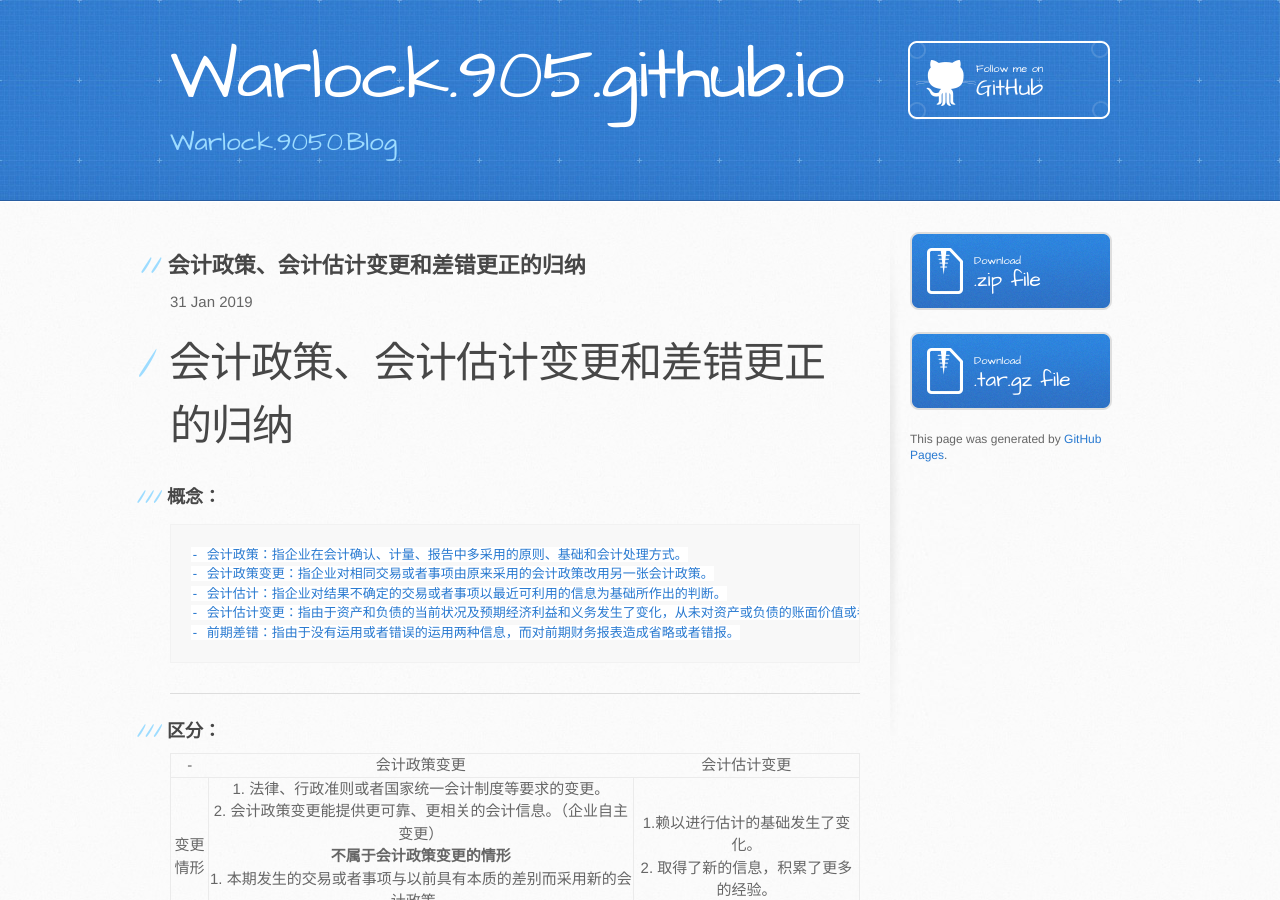
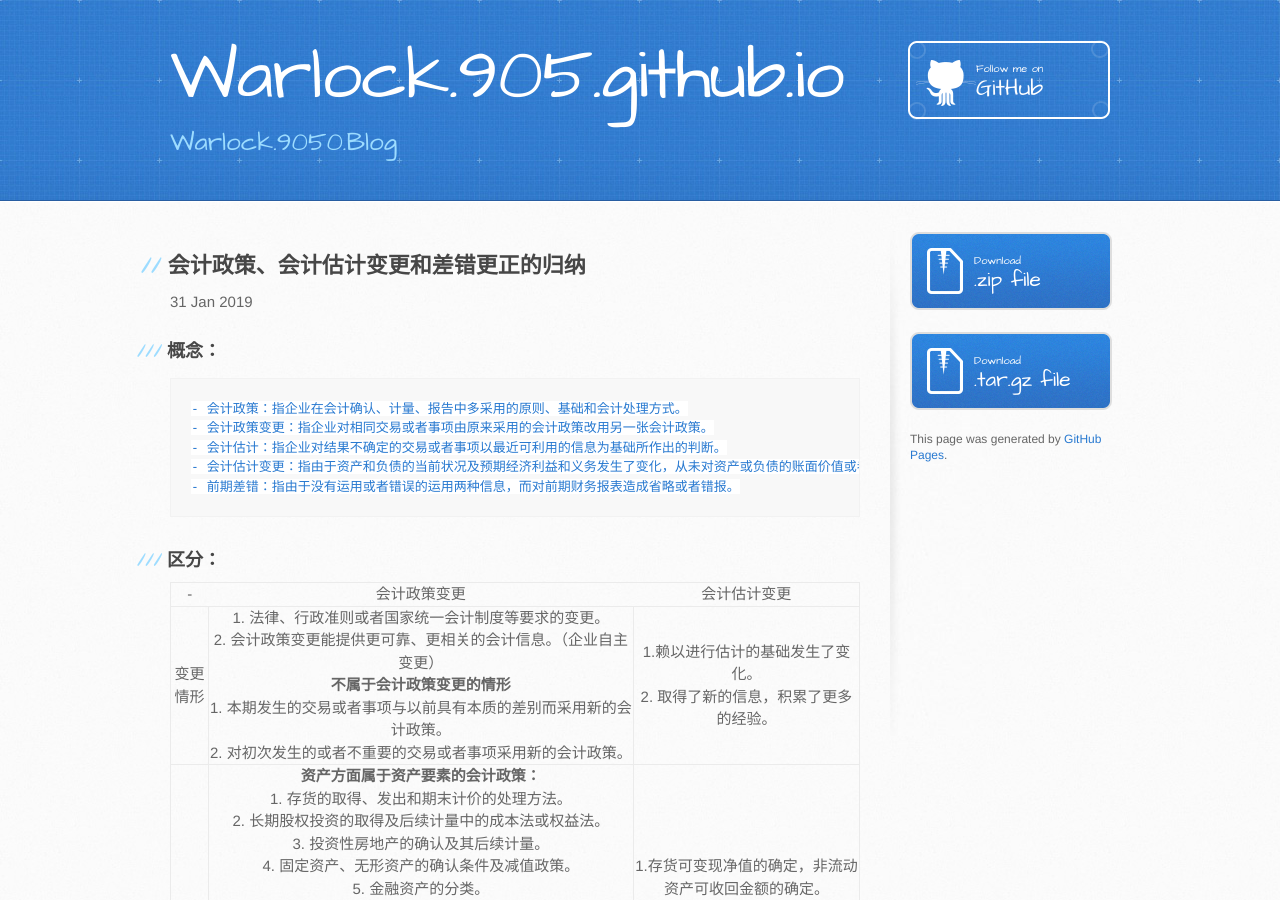
Before and after one commit to warlock905/warlock905.github.io, a Jekyll site: the page built from _posts/2019-01-31-account.md, in a window 1280 px wide and 900 px high. Built offline with Jekyll 4.4.1, drawn with Linux system fonts in a browser that asks for light colours.

Commit message:
Update 2019-01-31-account.md

```diff
--- a/_posts/2019-01-31-account.md
+++ b/_posts/2019-01-31-account.md
@@ -5,9 +5,6 @@ date:   2019-01-31 15:40:56
 categories: 会计
 ---
 
-
-
-# 会计政策、会计估计变更和差错更正的归纳 #
 
 
 ### 概念： ###
@@ -18,7 +15,6 @@ categories: 会计
 	- 会计估计变更：指由于资产和负债的当前状况及预期经济利益和义务发生了变化，从未对资产或负债的账面价值或者资产的定期消耗金额进行调整。
 	- 前期差错：指由于没有运用或者错误的运用两种信息，而对前期财务报表造成省略或者错报。
 
-----------
 ### 区分： ###
 
 |-|会计政策变更|会计估计变更|
```
